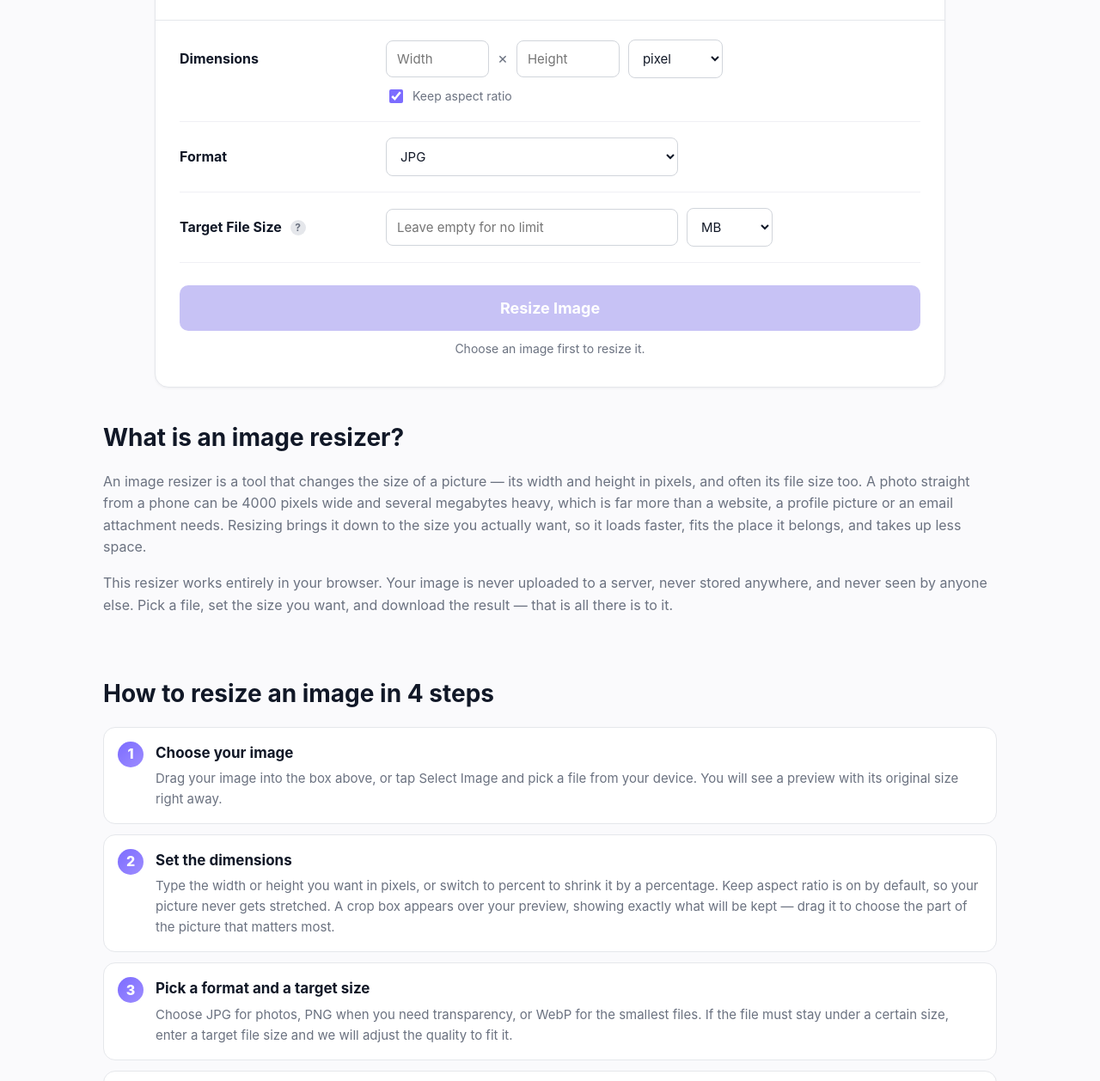
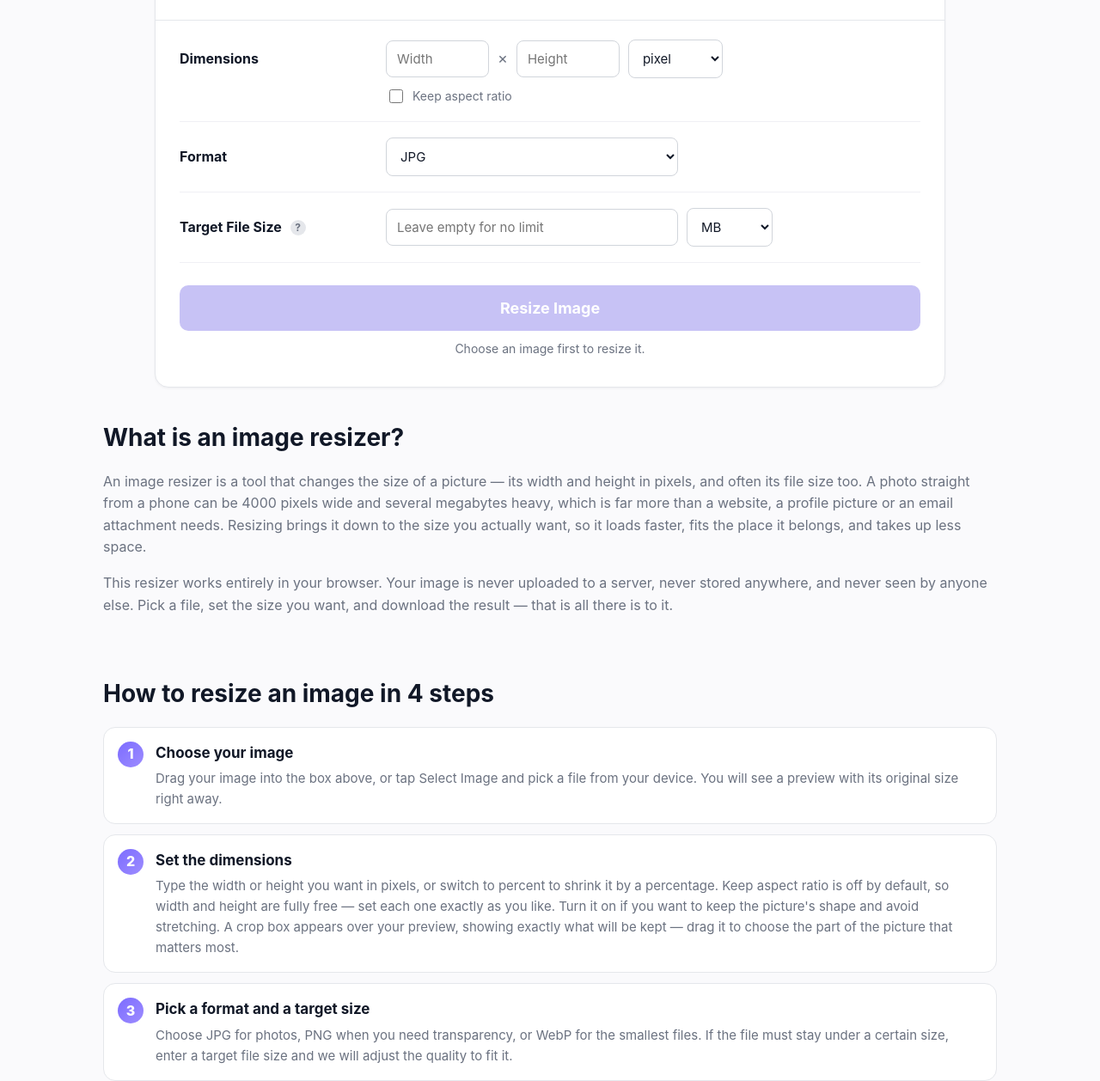
Before and after one commit to simpleimageresizer/simpleimageresizer.github.io, a plain HTML site: page index.html in a window 1280 px wide. Shown: the part 529-1787 px from the top of the page at 86% size. Drawn offline with Linux system fonts and the light colour scheme.

Commit message:
Keep aspect ratio off by default

```diff
--- a/index.html
+++ b/index.html
@@ -88,7 +88,7 @@
               <option value="percent">percent</option>
             </select>
           </div>
-          <label class="keep-aspect"><input type="checkbox" id="keepAspect" checked> Keep aspect ratio</label>
+          <label class="keep-aspect"><input type="checkbox" id="keepAspect"> Keep aspect ratio</label>
         </div>
       </div>
 
@@ -147,7 +147,7 @@
     <h2>How to resize an image in 4 steps</h2>
     <ol class="steps">
       <li><h3>Choose your image</h3><p>Drag your image into the box above, or tap Select Image and pick a file from your device. You will see a preview with its original size right away.</p></li>
-      <li><h3>Set the dimensions</h3><p>Type the width or height you want in pixels, or switch to percent to shrink it by a percentage. Keep aspect ratio is on by default, so your picture never gets stretched. A crop box appears over your preview, showing exactly what will be kept — drag it to choose the part of the picture that matters most.</p></li>
+      <li><h3>Set the dimensions</h3><p>Type the width or height you want in pixels, or switch to percent to shrink it by a percentage. Keep aspect ratio is off by default, so width and height are fully free — set each one exactly as you like. Turn it on if you want to keep the picture's shape and avoid stretching. A crop box appears over your preview, showing exactly what will be kept — drag it to choose the part of the picture that matters most.</p></li>
       <li><h3>Pick a format and a target size</h3><p>Choose JPG for photos, PNG when you need transparency, or WebP for the smallest files. If the file must stay under a certain size, enter a target file size and we will adjust the quality to fit it.</p></li>
       <li><h3>Resize and download</h3><p>Tap Resize Image, check the preview and the new file size, then download your resized copy. Want another size? Tap Resize another image and start again.</p></li>
     </ol>
@@ -178,7 +178,7 @@
   <section class="block">
     <h2>Tips for better results</h2>
     <ul class="tips">
-      <li>Keep aspect ratio on unless you mean to change the shape — otherwise faces and circles look stretched.</li>
+      <li>Turn Keep aspect ratio on when you want to keep the original shape — otherwise faces and circles can look stretched.</li>
       <li>Shrink by percent when you only know you want it "about half the size" — 50% is usually a good start.</li>
       <li>For photos, JPG at the default quality is plenty for the web; only raise it if you can see the difference.</li>
       <li>Enlarging a small image past its original size will make it blurry — resizing works best when you go smaller.</li>
```
